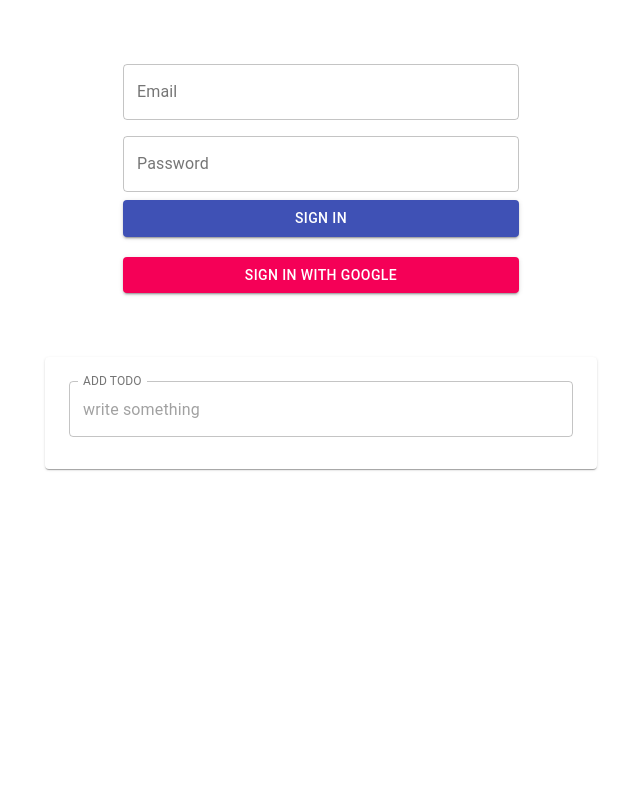
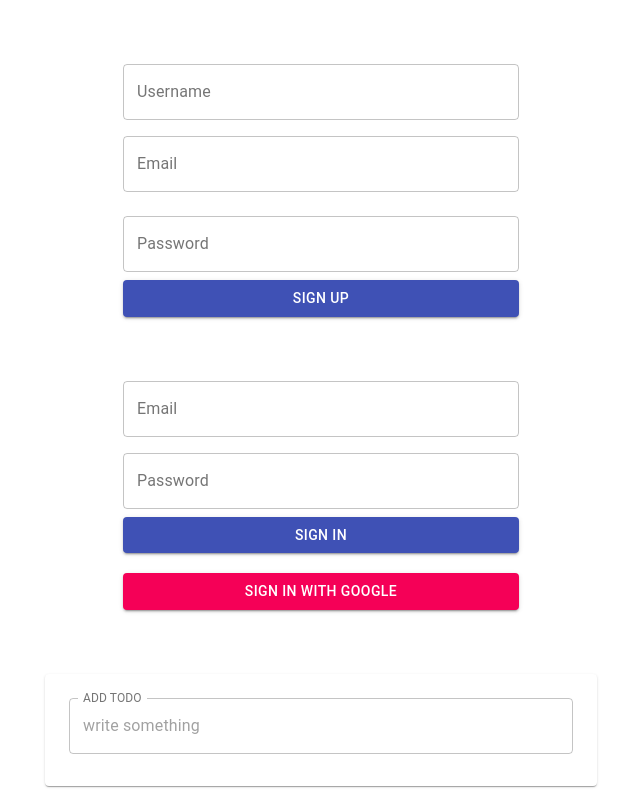
Before and after one commit to maatram/leanboard, a React (Create React App) app: page / in a window 1280 px wide. Shown: the whole page, without its empty margins (319-959 px from the left). Built offline with nearby package versions, Linux system fonts and the light colour scheme; no server answers; the database is empty.

Commit message:
Signup page added

```diff
--- a/src/App.js
+++ b/src/App.js
@@ -6,6 +6,7 @@
 import TodoForm from './TodoForm';
 import TodoList from './TodoList';
 import SignIn from './SignIn';
+import SignUp from './SignUp';
 import './App.css';
 
 function App() {
@@ -13,6 +14,7 @@
 
   return (
     <div className="App">
+      <SignUp />
       <SignIn />
       <Container className="container" maxWidth="sm">
         <Card>
--- /dev/null
+++ b/src/SignUp.js
@@ -0,0 +1,30 @@
+import React, { useState } from 'react';
+import { auth, signInWithGoogle } from "./firebase";
+import TextField from "@material-ui/core/TextField";
+import Button from "@material-ui/core/Button";
+import Container from "@material-ui/core/Container";
+
+function SignUp() {
+    const [user, setUser] = useState({ username:'', email: '', password: '' });
+    const {username, email, password} = user;
+    const onChange = (e) => {
+        const {name, value} = e.target;
+        setUser({...user, [name]:value});
+    }
+    const onSubmit = (e) => {
+        e.preventDefault();
+        console.log('user', user);
+    }
+    return (
+        <Container className="container SignUp" maxWidth="xs">
+            <form noValidate autoComplete="off" className="Input-Form" onSubmit={onSubmit}>
+                <TextField label="Username" onChange={onChange} name="username" variant="outlined" fullWidth value={username} />
+                <TextField label="Email" onChange={onChange} name="email" variant="outlined" fullWidth margin="normal" value={email} />
+                <TextField label="Password" onChange={onChange} name="password" variant="outlined" fullWidth margin="normal" type="password" value={password} />
+                <Button type="submit" fullWidth variant="contained" color="primary"> Sign Up </Button>
+            </form>
+        </Container>
+    )
+}
+
+export default SignUp;
```
